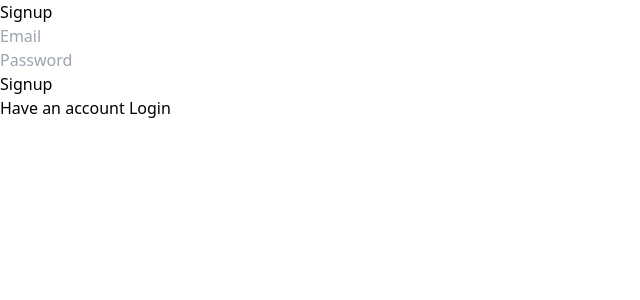
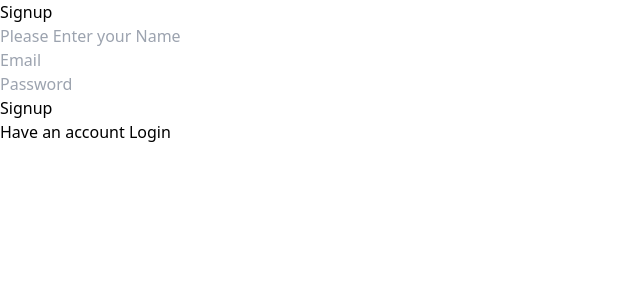
Before and after one commit to shubham5566/eCommerce-and-Firebase, a React (Vite) app: page /signup in a window 1280 px wide. Shown: the top 300 px of the page, without its empty margins (0-640 px from the left). Built offline with nearby package versions, Linux system fonts and the light colour scheme.

Commit message:
signup page connection with firebase is done

```diff
--- a/package.json
+++ b/package.json
@@ -18,7 +18,8 @@
     "react-icons": "^5.2.1",
     "react-redux": "^9.1.2",
     "react-router-dom": "^6.23.0",
-    "react-tabs": "^6.0.2"
+    "react-tabs": "^6.0.2",
+    "react-toastify": "^10.0.5"
   },
   "devDependencies": {
     "@types/react": "^18.2.66",
--- /dev/null
+++ b/src/componants/loader/Loader.jsx
@@ -0,0 +1,17 @@
+import React from 'react'
+
+function Loader() {
+  return (
+
+    <div role="status" className='absolute top-0 right-0 bottom-0 left-0 m-auto w-[3em] h-10 md:h-32 z-50'>
+      <svg aria-hidden="true" className="w-10 h-10 text-gray-300 animate-spin fill-violet-600" viewBox="0 0 100 101" fill="none" xmlns="http://www.w3.org/2000/svg">
+        <path d="M100 50.5908C100 78.2051 77.6142 100.591 50 100.591C22.3858 100.591 0 78.2051 0 50.5908C0 22.9766 22.3858 0.59082 50 0.59082C77.6142 0.59082 100 22.9766 100 50.5908ZM9.08144 50.5908C9.08144 73.1895 27.4013 91.5094 50 91.5094C72.5987 91.5094 90.9186 73.1895 90.9186 50.5908C90.9186 27.9921 72.5987 9.67226 50 9.67226C27.4013 9.67226 9.08144 27.9921 9.08144 50.5908Z" fill="currentColor" />
+        <path d="M93.9676 39.0409C96.393 38.4038 97.8624 35.9116 97.0079 33.5539C95.2932 28.8227 92.871 24.3692 89.8167 20.348C85.8452 15.1192 80.8826 10.7238 75.2124 7.41289C69.5422 4.10194 63.2754 1.94025 56.7698 1.05124C51.7666 0.367541 46.6976 0.446843 41.7345 1.27873C39.2613 1.69328 37.813 4.19778 38.4501 6.62326C39.0873 9.04874 41.5694 10.4717 44.0505 10.1071C47.8511 9.54855 51.7191 9.52689 55.5402 10.0491C60.8642 10.7766 65.9928 12.5457 70.6331 15.2552C75.2735 17.9648 79.3347 21.5619 82.5849 25.841C84.9175 28.9121 86.7997 32.2913 88.1811 35.8758C89.083 38.2158 91.5421 39.6781 93.9676 39.0409Z" fill="currentFill" />
+      </svg>
+      <span className="sr-only">Loading...</span>
+    </div>
+
+  )
+}
+
+export default Loader
--- a/src/componants/registretion/SignUp.jsx
+++ b/src/componants/registretion/SignUp.jsx
@@ -1,39 +1,104 @@
-import React from 'react'
-import { Link } from 'react-router-dom'
+import { createUserWithEmailAndPassword } from "firebase/auth";
+
+import React, { useContext, useState } from "react";
+import { Link } from "react-router-dom";
+import { toast } from "react-toastify";
+import { auth, fireDB } from "../../firebase/FirebaseConfig";
+import { Timestamp, addDoc, collection } from "firebase/firestore";
+import MyContext from "../../context/data/MyContex";
+import Loader from "../loader/Loader"
 
 function SignUp() {
+  const [name, setName] = useState("");
+  const [email, setEmail] = useState("");
+  const [password, setPassword] = useState("");
+  const {loading,setLoading} =useContext(MyContext)
+
+  const signUp = async () => {
+    if (name === "" || password === "" || email === "") {
+      return toast.error("please Enter Value");
+    }
+    try {
+      const users = await createUserWithEmailAndPassword(auth, email, password);
+      // console.log(users);
+      const user = {
+        name: name,
+        uid: users.user.uid,
+        email: users.user.email,
+        time : Timestamp.now()
+    }
+    const userRef =collection(fireDB,"users")
+    setLoading(true)
+    await addDoc(userRef,user)
+    toast.success("Signup Succesfully")
+            setName("");
+            setEmail("");
+            setPassword("");
+            setLoading(false)
+
+          } catch (error) {
+            console.log(error);
+            setLoading(false)
+
+    }
+  };
   return (
-    <div className=' flex justify-center items-center h-screen'>
-            <div className=' bg-gray-800 px-10 py-10 rounded-xl '>
+    <div className=" flex justify-center items-center h-screen">
+      {loading && <Loader/>}
+      <div className=" bg-gray-800 px-10 py-10 rounded-xl ">
         <div className="">
-                    <h1 className='text-center text-white text-xl mb-4 font-bold'>Signup</h1>
+          <h1 className="text-center text-white text-xl mb-4 font-bold">
+            Signup
+          </h1>
         </div>
         <div>
-                    <input type="email"
-                        name='email'
-                        className=' bg-gray-600 mb-4 px-2 py-2 w-full lg:w-[20em] rounded-lg text-white placeholder:text-gray-200 outline-none'
-                        placeholder='Email'
+          <input
+            type="text"
+            className=" bg-gray-600 mb-4 px-2 py-2 w-full lg:w-[20em] rounded-lg text-white placeholder:text-gray-200 outline-none"
+            name="name"
+            value={name}
+            onChange={(e) => setName(e.target.value)}
+            placeholder="Please Enter your Name"
           />
         </div>
         <div>
           <input
-                        type="password"
-                        className=' bg-gray-600 mb-4 px-2 py-2 w-full lg:w-[20em] rounded-lg text-white placeholder:text-gray-200 outline-none'
-                        placeholder='Password'
+            type="email"
+            className=" bg-gray-600 mb-4 px-2 py-2 w-full lg:w-[20em] rounded-lg text-white placeholder:text-gray-200 outline-none"
+            name="email"
+            value={email}
+            onChange={(e) => setEmail(e.target.value)}
+            placeholder="Email"
           />
         </div>
-                <div className=' flex justify-center mb-3'>
+        <div>
+          <input
+            className=" bg-gray-600 mb-4 px-2 py-2 w-full lg:w-[20em] rounded-lg text-white placeholder:text-gray-200 outline-none"
+            type="password"
+            value={password}
+            onChange={(e) => setPassword(e.target.value)}
+            placeholder="Password"
+          />
+        </div>
+        <div className=" flex justify-center mb-3">
           <button
-                        className=' bg-red-500 w-full text-white font-bold  px-2 py-2 rounded-lg'>
+            className=" bg-red-500 w-full text-white font-bold  px-2 py-2 rounded-lg"
+            onClick={signUp}
+          >
             Signup
           </button>
         </div>
         <div>
-                    <h2 className='text-white'>Have an account <Link className=' text-red-500 font-bold' to={'/login'}>Login</Link></h2>
+          <h2 className="text-white">
+            Have an account{" "}
+            <Link className=" text-red-500 font-bold" to={"/login"}>
+              Login
+            </Link>
+          </h2>
         </div>
       </div>
     </div>
-  )
+  );
 }
 
-export default SignUp
+export default SignUp;
--- a/src/context/data/MyState.jsx
+++ b/src/context/data/MyState.jsx
@@ -14,12 +14,12 @@
   }
 
 
-
+      const [loading ,setLoading] =useState(false)
 
 
 
   return (
-    <MyContext.Provider value={{mode,toggleMode} }>
+    <MyContext.Provider value={{mode,toggleMode, loading,setLoading} }>
         {props.children}
 
     </MyContext.Provider>
--- a/src/main.jsx
+++ b/src/main.jsx
@@ -12,6 +12,8 @@
 import UpdateProduct from './componants/pages/admin/pages/UpdateProduct.jsx'
 import { Provider } from 'react-redux'
 import { store } from './store/Store.jsx'
+import { ToastContainer } from 'react-toastify';
+import 'react-toastify/dist/ReactToastify.css';
 
 
 const router = createBrowserRouter([
@@ -77,6 +79,7 @@
       <Provider store={store} >
 
         <RouterProvider router={router} />
+        <ToastContainer/>
       </Provider>
 
     </MyState>
```
Also changed, not shown: 1 other file (tests, documents, lock files or other folders). Lines whose indentation alone changed are shown as unchanged.
